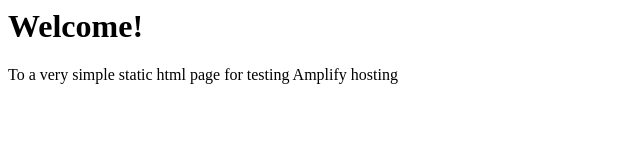
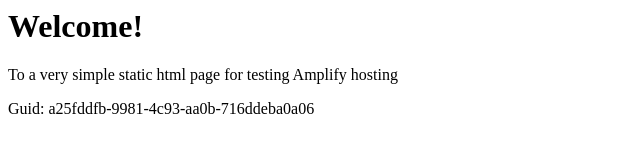
Before and after one commit to aws-aemilia-yul/Github-PR-Commit-Integration-Test-DoNotTouch-GitH-MJCD6L4M-v1-prod-ca-central-1, a website: page src/index.html in a window 1280 px wide. Shown: the whole page, without its empty margins (0-640 px from the left). Drawn offline with Linux system fonts and the light colour scheme.

Commit message:
commit from integ tests

```diff
--- a/src/index.html
+++ b/src/index.html
@@ -1,3 +1,5 @@
+
+
 <html lang="en">
 
 <head>
@@ -10,6 +12,6 @@
 <body>
     <h1>Welcome!</h1>
     <p>To a very simple static html page for testing Amplify hosting</p>
-</body>
+    <p>Guid: a25fddfb-9981-4c93-aa0b-716ddeba0a06</p></body>
 
 </html>
```
